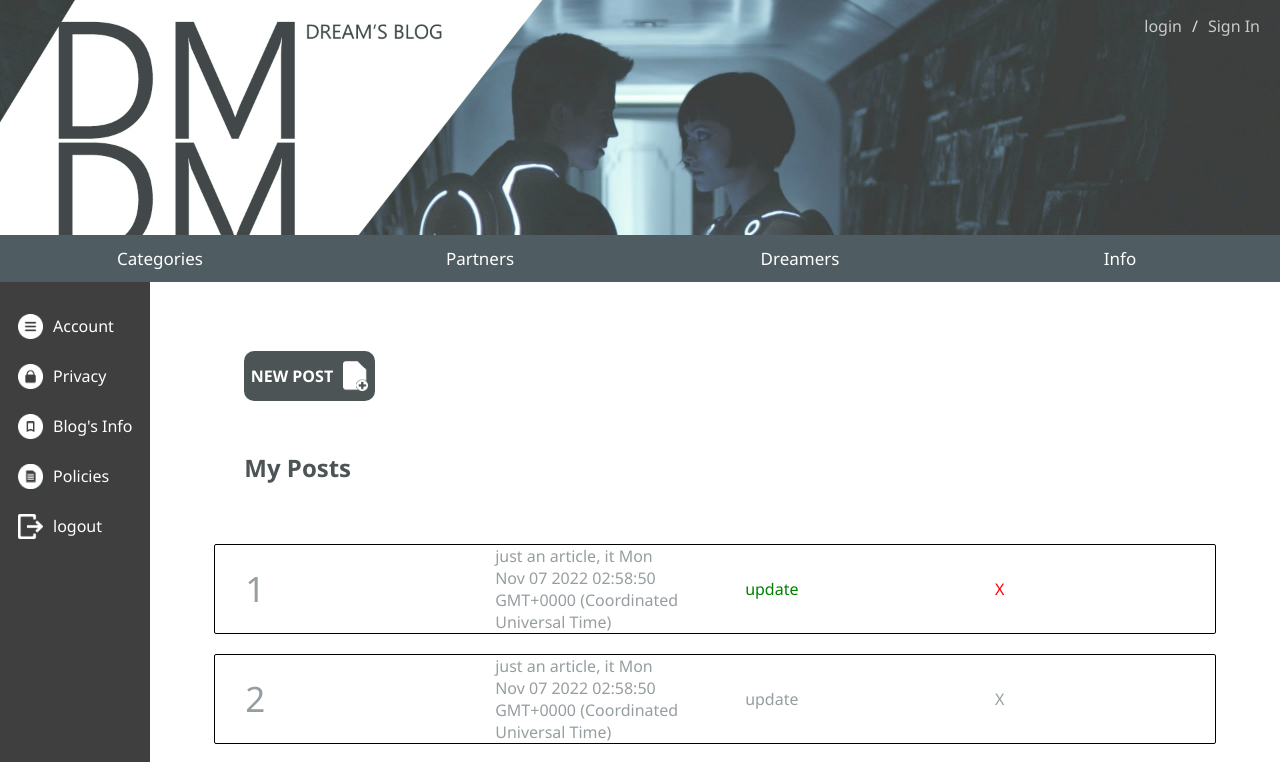
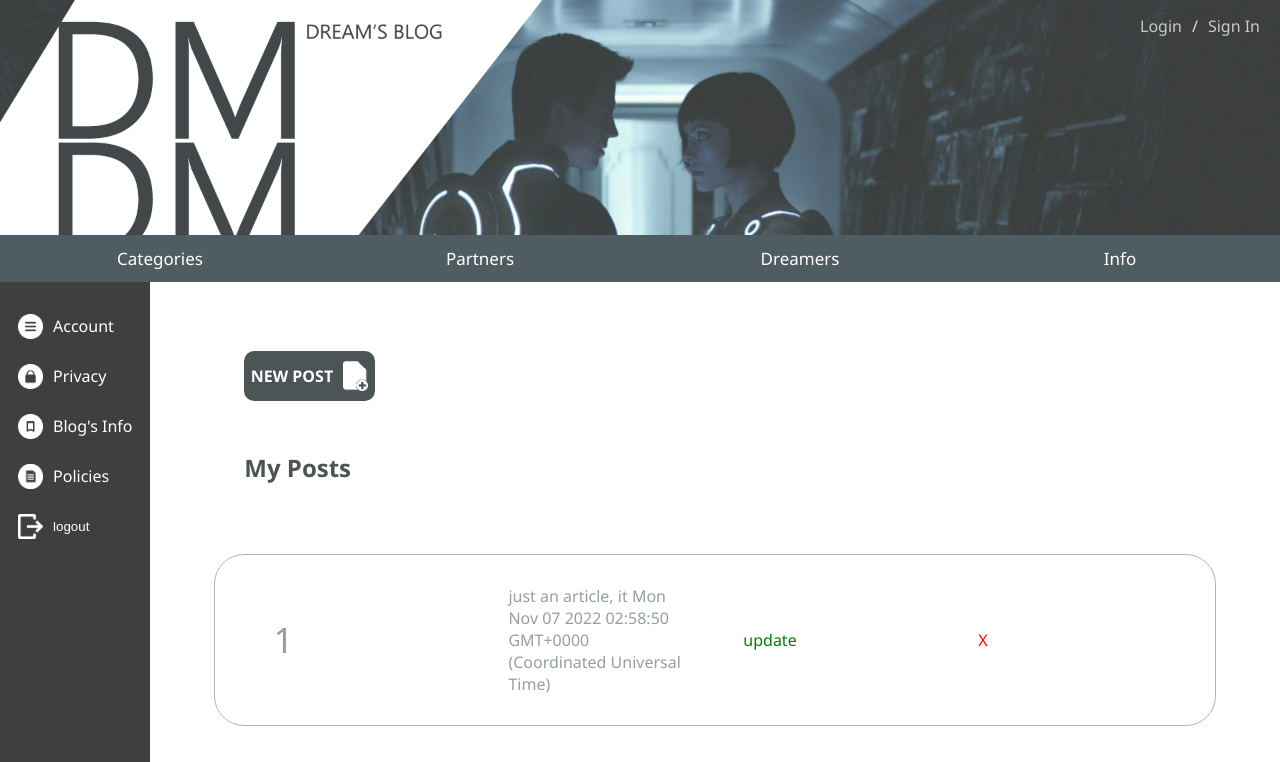
Before and after one commit to sabrina-delvalle/dream-blog, a React (Create React App) app in the folder front/: page /profile in a window 1280 px wide. Shown: the top 762 px of the page. Built offline with nearby package versions, Linux system fonts and the light colour scheme; no server answers.

Commit message:
Routes Adjust v0.1 - Comments/Delete-Comments

```diff
--- a/front/src/App.css
+++ b/front/src/App.css
@@ -513,9 +513,10 @@ a{
   flex-direction: row ;
   align-items: center;
   background-color: #ffffff80;
-  border: 1px solid black;
-  border-radius: 2px;
-  margin: 1% 0;
+  border: 1px solid rgb(182, 179, 179);
+  border-radius: 30px;
+  margin: 2% 0;
+  padding: 3%;
   color: white
 }
 .post-line:hover{
@@ -523,10 +524,12 @@ a{
   flex-direction: row ;
   align-items: center;
   background-color: #d7d7d780;
-  border: 1px solid black;
-  border-radius: 2px;
-  margin: 1% 0;
-  color: white
+  border: 1px solid rgb(184, 180, 180);
+  border-radius: 30px;
+  padding: 3%;
+  margin: 2% 0;
+  color: white;
+  cursor: pointer;
 }
 
 
@@ -844,3 +847,17 @@ a{
 .log-link2:hover{
   color: #d7dada;
 }
+
+.logout-internal-pannel{
+  background: none;
+  border: none;
+  margin: 0;
+  padding: 0;
+}
+.logout-internal-pannel:hover{
+  background: none;
+  border: none;
+  margin: 0;
+  padding: 0;
+  cursor: pointer;
+}
--- a/front/src/Pages/user.js
+++ b/front/src/Pages/user.js
@@ -7,12 +7,12 @@ import '../App.css';
 
 function User(){
     function handleAuth(){
-        fetch('/user/:id', {
+        fetch('/user', {
             method: "GET",
             headers: {
                 "Content-Type": "application/json",
                 "Accept": "application/json",
-                "Authorization": "Bearer eyJhbGciOiJIUzI1NiIsInR5cCI6IkpXVCJ9.eyJ1c2VybmFtZSI6ImlzaXM3NyIsInBhc3N3b3JkIjoiMTIzNDU2IiwiaWF0IjoxNjY0MDc0MTk3LCJleHAiOjE2NjQwNzQzNzd9.VU004vVE6dkWYAizxqr7K-op_TFoi_krE8Q5jo5SZZ0"
+                "Authorization": "Bearer eyJhbGciOiJIUzI1NiIsInR5cCI6IkpXVCJ9.eyJ1c2VybmFtZSI6ImVtbWEiLCJpYXQiOjE2Njk3NjE3NzEsImV4cCI6MTY2OTc3OTc3MX0.5bkCU-LPcqKiWFDVDe910LsNyG23syhWhUdTTfFTALo"
             }
         })
             .then(response => response.json())
--- a/front/src/components/header.jsx
+++ b/front/src/components/header.jsx
@@ -96,7 +96,7 @@ export default function Header() {
 function Login(props){
   return (
     <div>
-      <a href="http://localhost:3000/login" className="log-link">login</a>/<a href="http://localhost:3000/register" className="log-link">Sign In</a>
+      <a href="http://localhost:3000/login" className="log-link">Login</a>/<a href="http://localhost:3000/register" className="log-link">Sign In</a>
     </div>
   )
 }
--- a/front/src/components/post-page.jsx
+++ b/front/src/components/post-page.jsx
@@ -170,7 +170,6 @@ export default class PostPage extends Component {
             <a href='/' className="menu-item"> <img src={logoutPng} alt='login' style={{"width": "25px", margin: "0 10px 0 0"}}></img> <span className="user-items item-top">logout</span> </a>
         </aside>
         <main className="edit-space">
-          <button onClick={this.checkImages}>retrieve images</button>
             <form onSubmit={this.handleSubmit} className='centerForm-login'>
             <h1 className='center' > EDIT POST </h1>
                 <label className='edits' name=" title "> Title </label>
--- a/front/src/components/profile.jsx
+++ b/front/src/components/profile.jsx
@@ -1,18 +1,23 @@
-import React, { Component } from "react";
 import loginPng from '../images/login.png'
 import privacyPng from '../images/security.png'
 import logoutPng from '../images/logout.png'
 import blogPng from '../images/blog.png'
 import legalPng from '../images/legal.png'
 import newPng from '../images/new-file.png'
+import axios from 'axios';
+axios.defaults.withCredentials = true;
+axios.defaults.headers.post['Content-Type'] ='application/x-www-form-urlencoded';
 
-export default class Userprofile extends Component {
-    constructor(props){
-        super(props);
-        this.state={user: 'koudelka'}
-    }
+export default function Userprofile() {
 
-  render() {
+    async function clearCookie (){
+        console.log('here handling cookie inside')
+        axios.get('http://localhost:5000/clearcookie', {withCredentials: true})
+          .then((res) => {
+          console.log(res.data)
+          document.location.reload('/')
+      })}
+
     return(
         <div className="main-profile">
             <aside className="userdata">
@@ -21,7 +26,9 @@ export default class Userprofile extends Component {
                 <a href='/profile' className="menu-item"> <img src={blogPng} alt='login' style={{"width": "25px", margin: "0 10px 0 0"}}></img> <span className="user-items item-top">Blog's Info</span> </a>
                 <a href='/profile' className="menu-item"> <img src={legalPng} alt='login' style={{"width": "25px", margin: "0 10px 0 0"}}></img> <span className="user-items item-top">Policies</span> </a>
 
-                <a href='/' className="menu-item"> <img src={logoutPng} alt='login' style={{"width": "25px", margin: "0 10px 0 0"}}></img> <span className="user-items item-top">logout</span> </a>
+                <button onClick={clearCookie} className='logout-internal-pannel'>
+                    <a href='/' className="menu-item"> <img src={logoutPng} alt='login' style={{"width": "25px", margin: "0 10px 0 0"}}></img> <span className="user-items item-top">logout</span> </a>
+                </button>
             </aside>
             <main className="user-actions">
                 <a href='/new-post' type='text' className="post-button">NEW POST <img src={newPng} alt='login' style={{"width": "25px", margin: "0 0 0 10px"}}></img></a>
@@ -50,5 +57,4 @@ export default class Userprofile extends Component {
             </main>
         </div>
     )
-  }
 }
```
Also changed, not shown: 2 other files (tests, documents, lock files or other folders).
